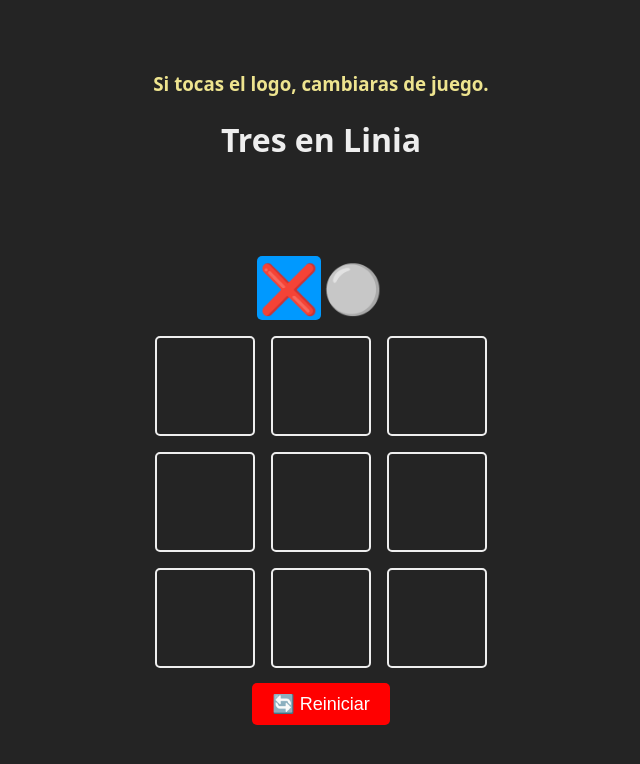
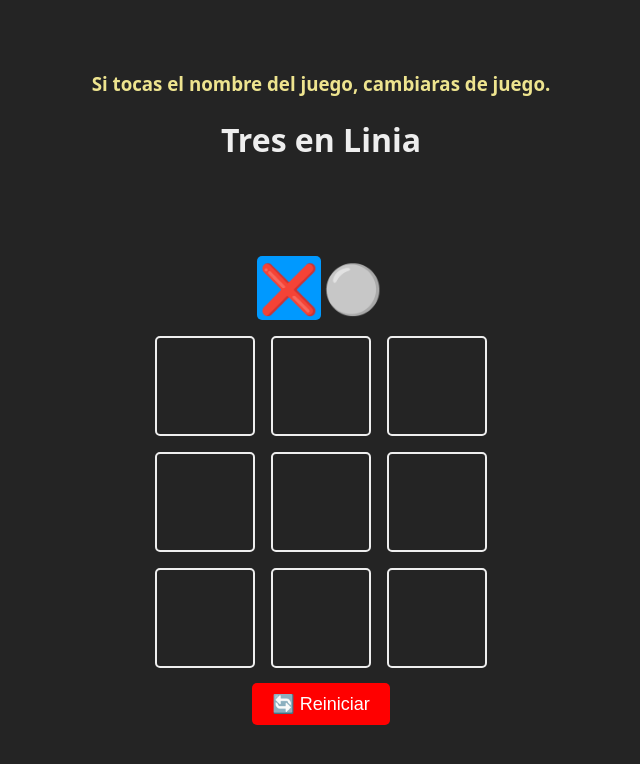
Before and after one commit to iviruu/tic-tac-toe, a React (Vite) app: page / in a window 1280 px wide. Shown: the top 764 px of the page, without its empty margins (319-959 px from the left). Built offline with nearby package versions, Linux system fonts and the light colour scheme.

Commit message:
cambios de ortografia

```diff
--- a/src/App.jsx
+++ b/src/App.jsx
@@ -26,7 +26,7 @@ function App() {
 
   return (
     <main className='board'>
-      <h3 className='title'>Si tocas el logo, cambiaras de juego.</h3>
+      <h3 className='title'>Si tocas el nombre del juego, cambiaras de juego.</h3>
     <div className='logo' onClick={changeGame}>
     {
       mode
```
